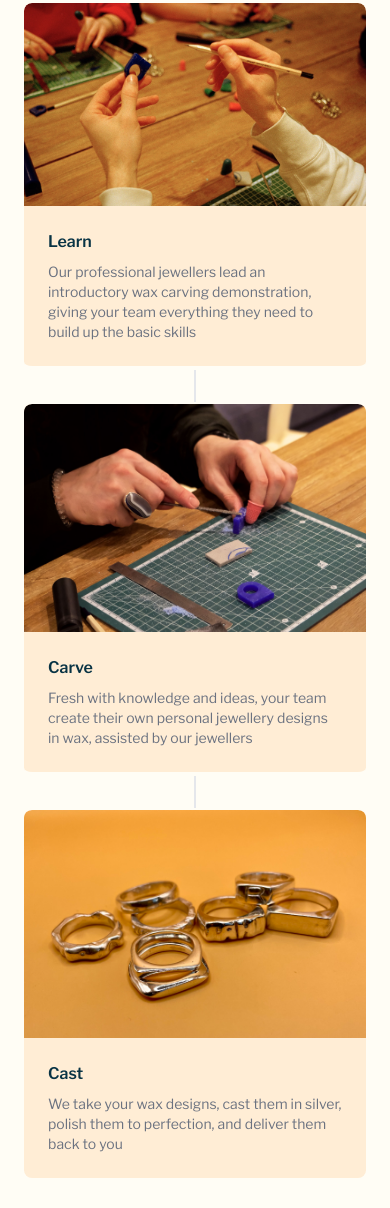
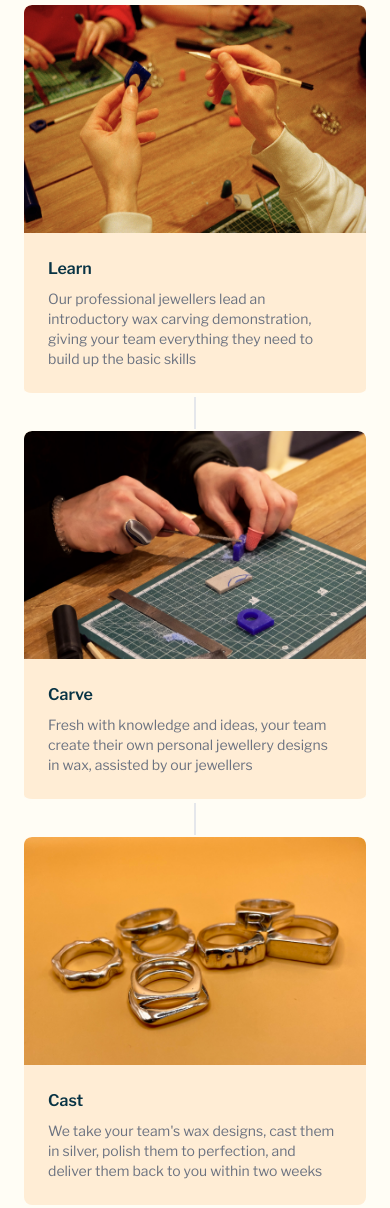
Before and after one commit to waxworks-london/waxworks-london.github.io, a website: page docs/index.html in a window 390 px wide. Shown: the part 1624-2832 px from the top of the page. Drawn offline with nearby package versions, Linux system fonts and the light colour scheme.

Commit message:
Combine responsive page variants

```diff
--- a/docs/index.html
+++ b/docs/index.html
@@ -127,105 +127,59 @@
       <p
         class="mx-auto mt-16 text-pretty text-2xl text-center font-semibold tracking-tight text-body-primary sm:text-3xl font-serif">
         The Process</p>
-      <!-- TODO: combine responsive variants -->
-      <div class="mt-10 hidden md:block">
+      <div class="mt-10 mx-auto">
         <div class="flow-root isolate">
-          <ul class="grid grid-cols-3" role="list">
-            <li class="flex flex-col">
-              <div class="flex-auto flex flex-col relative pl-4 pr-4">
-                <span class="absolute top-1/2 left-4 -ml-px w-full h-0.5 bg-gray-200" aria-hidden="true"></span>
-                <div class="flex-auto flex flex-col relative overflow-hidden rounded-lg bg-orange-100 border-r-4 border-white">
+          <ul class="md:grid md:grid-cols-3" role="list">
+            <li class="md:flex md:flex-col">
+              <div class="relative pb-8 md:flex-auto md:flex md:flex-col md:pb-0 md:px-4">
+                <span class="absolute w-0.5 h-full top-4 left-1/2 -ml-px md:w-full md:h-0.5 md:top-1/2 md:left-5 bg-gray-200"
+                  aria-hidden="true"></span>
+                <div
+                  class="relative overflow-hidden rounded-lg border-t-2 border-b-4 md:flex-auto md:flex md:flex-col md:border-t-0 md:border-b-0 md:border-r-4 bg-orange-100 border-white">
                   <div class="flex flex-col rounded-t-lg">
                     <img class="flex-none rounded-t-lg aspect-[3/2]" src="./images/process/learn.jpg" alt="" />
                     <div class="flex-auto p-6">
                       <h3 class="text-base font-semibold text-body-primary">
                         Learn
                       </h3>
-                      <p class="mt-2 text-sm text-gray-500">Our professional jewellers lead an introductory wax carving demonstration, giving your team everything they need to build up the basic skills</p>
+                      <p class="mt-2 text-sm text-gray-500">Our professional jewellers lead an introductory wax carving
+                        demonstration, giving your team everything they need to build up the basic skills</p>
                     </div>
                   </div>
                 </div>
               </div>
             </li>
-            <li class="flex flex-col">
-              <div class="flex-auto flex flex-col relative pl-4 pr-4">
-                <span class="absolute top-1/2 left-4 -ml-px w-full h-0.5 bg-gray-200" aria-hidden="true"></span>
-                <div class="flex-auto flex flex-col relative overflow-hidden rounded-lg bg-orange-100 border-l-2 border-r-4 border-white">
+            <li class="md:flex md:flex-col">
+              <div class="relative pb-8 md:flex-auto md:flex md:flex-col md:pb-0 md:px-4">
+                <span class="absolute w-0.5 h-full top-4 left-1/2 -ml-px md:w-full md:h-0.5 md:top-1/2 md:left-5 bg-gray-200"
+                  aria-hidden="true"></span>
+                <div
+                  class="relative overflow-hidden rounded-lg border-t-2 border-b-4 md:flex-auto md:flex md:flex-col md:border-t-0 md:border-b-0 md:border-l-2 md:border-r-4 bg-orange-100 border-white">
                   <div class="flex flex-col rounded-t-lg">
                     <img class="flex-none rounded-t-lg aspect-[3/2]" src="./images/process/carve.jpg" alt="" />
                     <div class="flex-auto p-6">
                       <h3 class="text-base font-semibold text-body-primary">
                         Carve
                       </h3>
-                      <p class="mt-2 text-sm text-gray-500">Fresh with knowledge and ideas, your team create their own personal jewellery designs in wax, assisted by our jewellers</p>
+                      <p class="mt-2 text-sm text-gray-500">Fresh with knowledge and ideas, your team create their own
+                        personal jewellery designs in wax, assisted by our jewellers</p>
                     </div>
                   </div>
                 </div>
               </div>
             </li>
-            <li class="flex flex-col">
-              <div class="flex-auto flex flex-col relative pl-4 pr-4">
-                <div class="flex-auto flex flex-col relative overflow-hidden rounded-lg border-l-2 bg-orange-100 border-white">
+            <li class="md:flex md:flex-col">
+              <div class="relative md:flex-auto md:flex md:flex-col md:px-4">
+                <div
+                  class="relative overflow-hidden rounded-lg border-t-2 md:flex-auto md:flex md:flex-col md:border-t-0 md:border-l-2 bg-orange-100 border-white">
                   <div class="flex flex-col rounded-t-lg">
                     <img class="flex-none rounded-t-lg aspect-[3/2]" src="./images/process/cast.jpg" alt="" />
                     <div class="flex-auto p-6">
                       <h3 class="text-base font-semibold text-body-primary">
                         Cast
                       </h3>
-                      <p class="mt-2 text-sm text-gray-500">We take your team's wax designs, cast them in silver, polish them to perfection, and deliver them back to you within two weeks</p>
-                    </div>
-                  </div>
-                </div>
-              </div>
-            </li>
-          </ul>
-        </div>
-      </div>
-      <div class="mt-10 max-w-sm mx-auto md:hidden">
-        <div class="flow-root max-w-sm mx-auto">
-          <ul role="list">
-            <li>
-              <div class="relative pb-8">
-                <span class="absolute left-1/2 top-4 -ml-px h-full w-0.5 bg-gray-200" aria-hidden="true"></span>
-                <div class="relative overflow-hidden rounded-lg bg-orange-100 border-b-4 border-white">
-                  <div class="relative rounded-t-lg">
-                    <img class="rounded-t-lg" src="./images/process/learn.jpg" alt="" />
-                    <div class="p-6">
-                      <h3 class="text-base font-semibold text-body-primary">
-                        Learn
-                      </h3>
-                      <p class="mt-2 text-sm text-gray-500">Our professional jewellers lead an introductory wax carving demonstration, giving your team everything they need to build up the basic skills</p>
-                    </div>
-                  </div>
-                </div>
-              </div>
-            </li>
-            <li>
-              <div class="relative pb-8">
-                <span class="absolute left-1/2 top-4 -ml-px h-full w-0.5 bg-gray-200" aria-hidden="true"></span>
-                <div class="relative overflow-hidden rounded-lg bg-orange-100 border-t-2 border-b-4 border-white">
-                  <div class="relative rounded-t-lg">
-                    <img class="rounded-t-lg" src="./images/process/carve.jpg" alt="" />
-                    <div class="p-6">
-                      <h3 class="text-base font-semibold text-body-primary">
-                        Carve
-                      </h3>
-                      <p class="mt-2 text-sm text-gray-500">Fresh with knowledge and ideas, your team create their own personal jewellery designs in wax, assisted by our jewellers</p>
-                    </div>
-                  </div>
-                </div>
-              </div>
-            </li>
-            <li>
-              <div class="relative">
-                <div class="relative overflow-hidden rounded-lg border-t-2 bg-orange-100 border-white">
-                  <div class="relative rounded-t-lg">
-                    <img class="rounded-t-lg" src="./images/process/cast.jpg" alt="" />
-                    <div class="p-6">
-                      <h3 class="text-base font-semibold text-body-primary">
-                        Cast
-                      </h3>
-                      <p class="mt-2 text-sm text-gray-500">We take your wax designs, cast them in silver, polish them to perfection, and deliver them back to you</p>
+                      <p class="mt-2 text-sm text-gray-500">We take your team's wax designs, cast them in silver, polish them
+                        to perfection, and deliver them back to you within two weeks</p>
                     </div>
                   </div>
                 </div>
```
Also changed, not shown: docs/styles/index.css.
